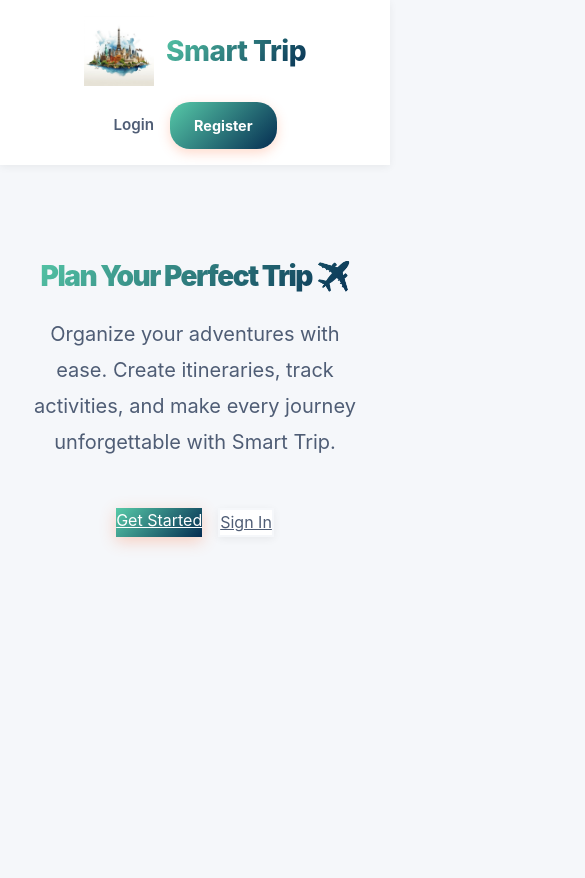
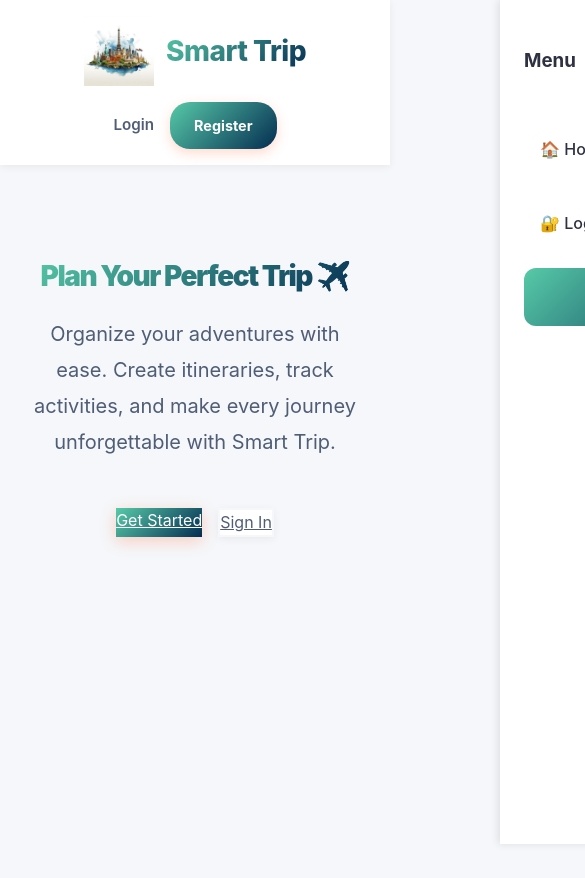
Before and after one commit to maasou0417/smart_trip, a React app in the folder frontend/: page / in a window 390 px wide. Shown: the top 878 px of the page, 585 px wide, since content can reach past the window. Built offline with nearby package versions, Linux system fonts and the light colour scheme; the HTML template or start-up script is replaced by a standard one.

Commit message:
Added responsible navbar with mobile viewport

```diff
--- a/frontend/src/components/Navbar.tsx
+++ b/frontend/src/components/Navbar.tsx
@@ -1,6 +1,7 @@
 import { Link } from "react-router-dom";
 import { useAuth } from "../context/AuthContext";
 import mapIcon from "../assets/icons/SmartTrip Icon.jpg";
+import MobileMenu from "./MobileMenu";
 
 const Navbar = () => {
   const { user, logout } = useAuth();
@@ -18,7 +19,9 @@ const Navbar = () => {
           <h2>Smart Trip</h2>
         </Link>
 
-        <div className="nav-links">
+        {/* Desktop NAv */ }
+
+        <div className="nav-links desktop nav">
           {user ? (
             <>
               <Link to="/trips" className="nav-link">
@@ -42,6 +45,9 @@ const Navbar = () => {
             </>
           )}
         </div>
+
+         {/* Mobile Menu */ }
+         <MobileMenu/>
       </div>
     </nav>
   );
```
